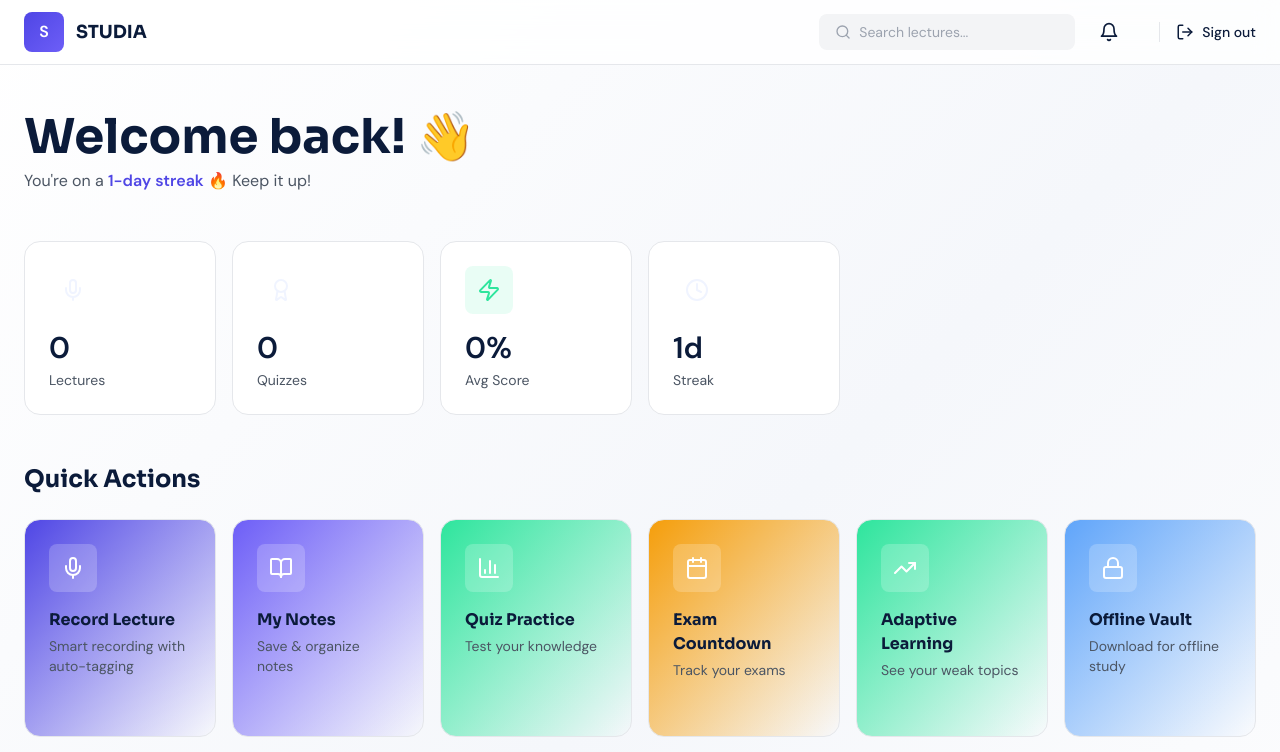
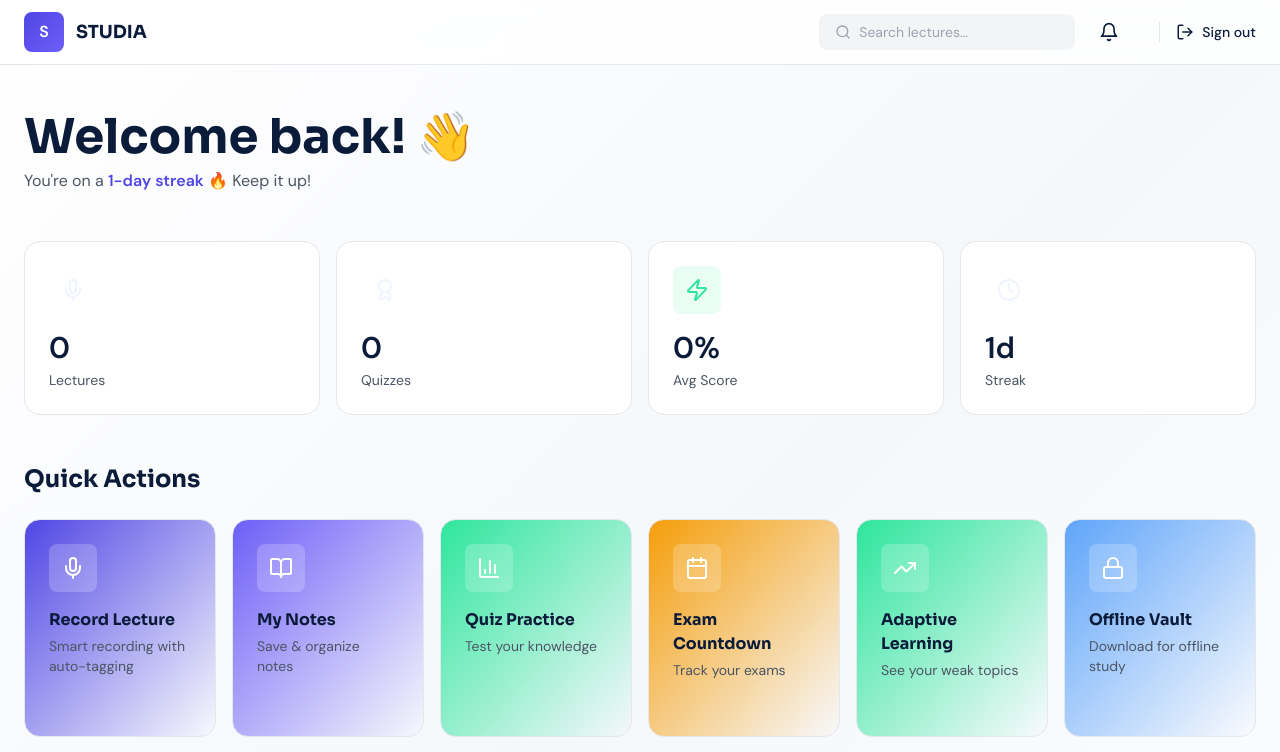
Before and after one commit to franklinemose19-alt/Studia-v2, a React (Vite) app: page /dashboard in a window 1280 px wide. Shown: the top 752 px of the page. Built offline with nearby package versions, Linux system fonts and the light colour scheme.

Commit message:
Update Dashboard.tsx

```diff
--- a/src/page/Dashboard.tsx
+++ b/src/page/Dashboard.tsx
@@ -94,7 +94,7 @@
           </div>
 
           {/* STATS GRID */}
-          <div className="grid md:grid-cols-2 lg:grid-cols-6 gap-4">
+          <div className="grid md:grid-cols-2 lg:grid-cols-4 gap-4">
             {statCards.map((stat, i) => (
               <motion.div
                 key={i}
```
